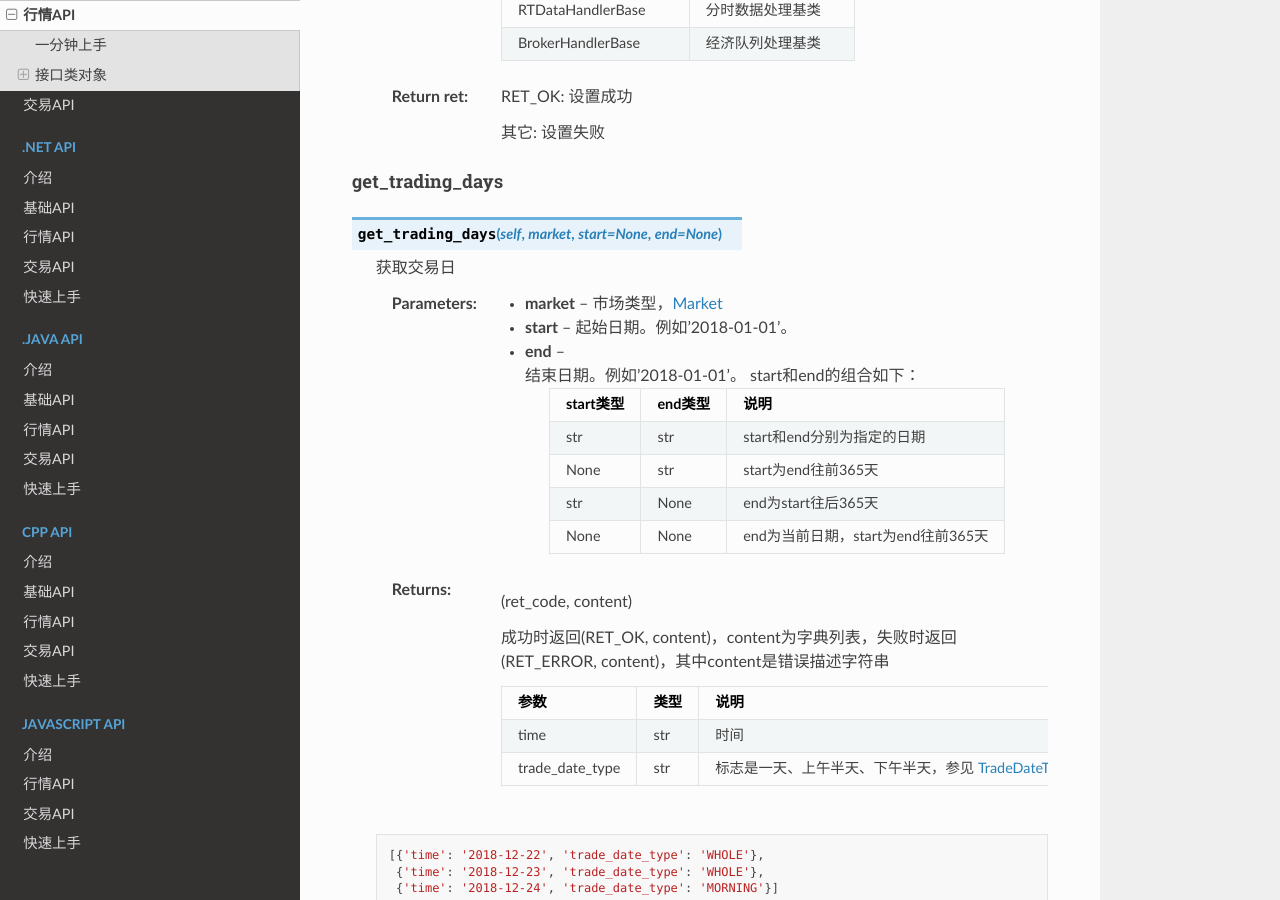
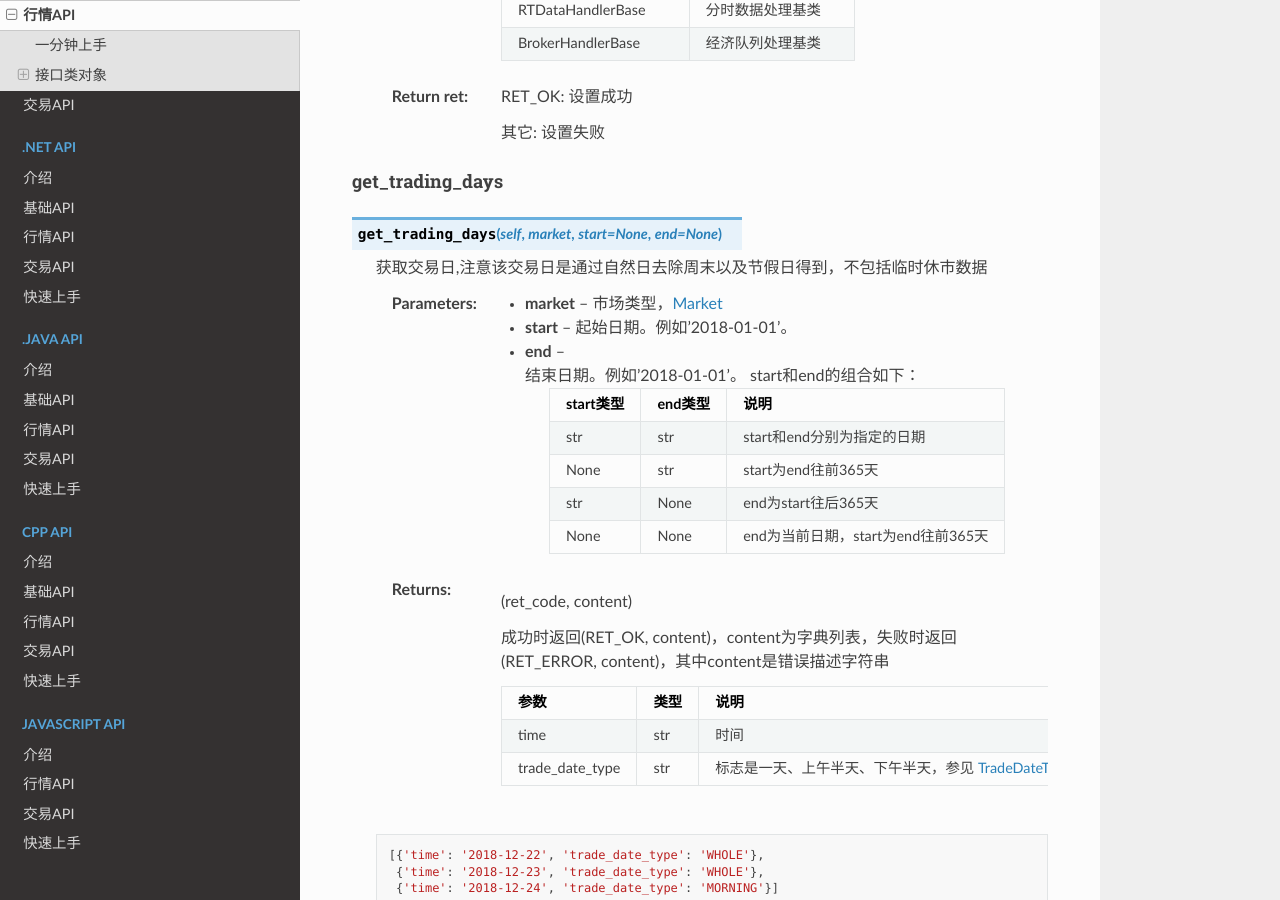
Before and after one commit to FutunnOpen/futu-api-doc, a Sphinx documentation site: the page built from doc_maker/source/api/Quote_API.rst, in a window 1280 px wide and 900 px high, scrolled down 1903 px. Built offline with Sphinx 7.4.7 and the Read the Docs theme 2.0.0, drawn with Linux system fonts in a browser that asks for light colours.

Commit message:
更新交易日协议说明

```diff
--- a/doc_maker/source/api/Quote_API.rst
+++ b/doc_maker/source/api/Quote_API.rst
@@ -180,7 +180,7 @@ get_trading_days
 
 ..  py:function:: get_trading_days(self, market, start=None, end=None)
 
- 获取交易日
+ 获取交易日,注意该交易日是通过自然日去除周末以及节假日得到，不包括临时休市数据
 
  :param market: 市场类型，Market_
  :param start: 起始日期。例如'2018-01-01'。
--- a/doc_maker/source/protocol/quote_protocol.rst
+++ b/doc_maker/source/protocol/quote_protocol.rst
@@ -944,7 +944,7 @@
 
 	message S2C
 	{
-		repeated TradeDate tradeDateList = 1; //交易日
+		repeated TradeDate tradeDateList = 1; //交易日,注意该交易日是通过自然日去除周末以及节假日得到，不包括临时休市数据
 	}
 
 	message Request
```
